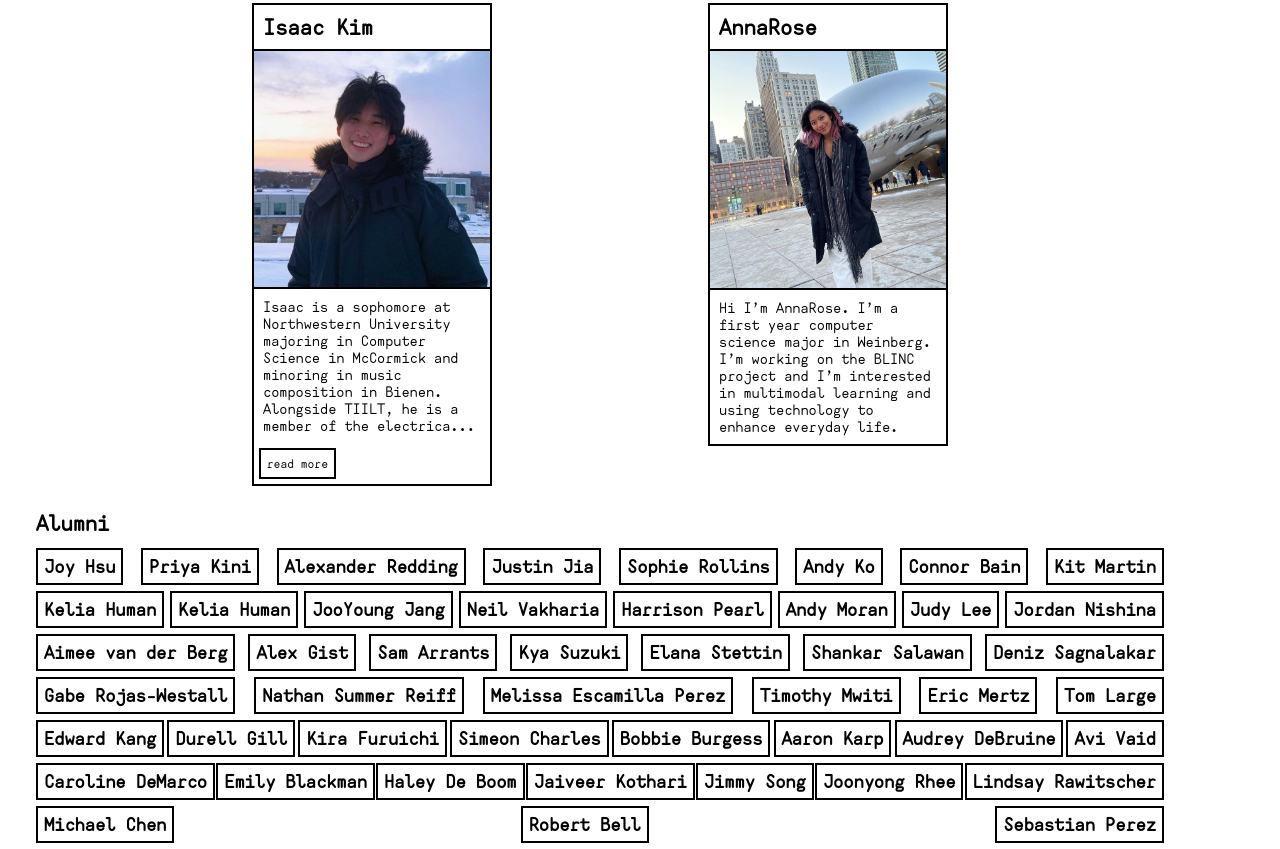
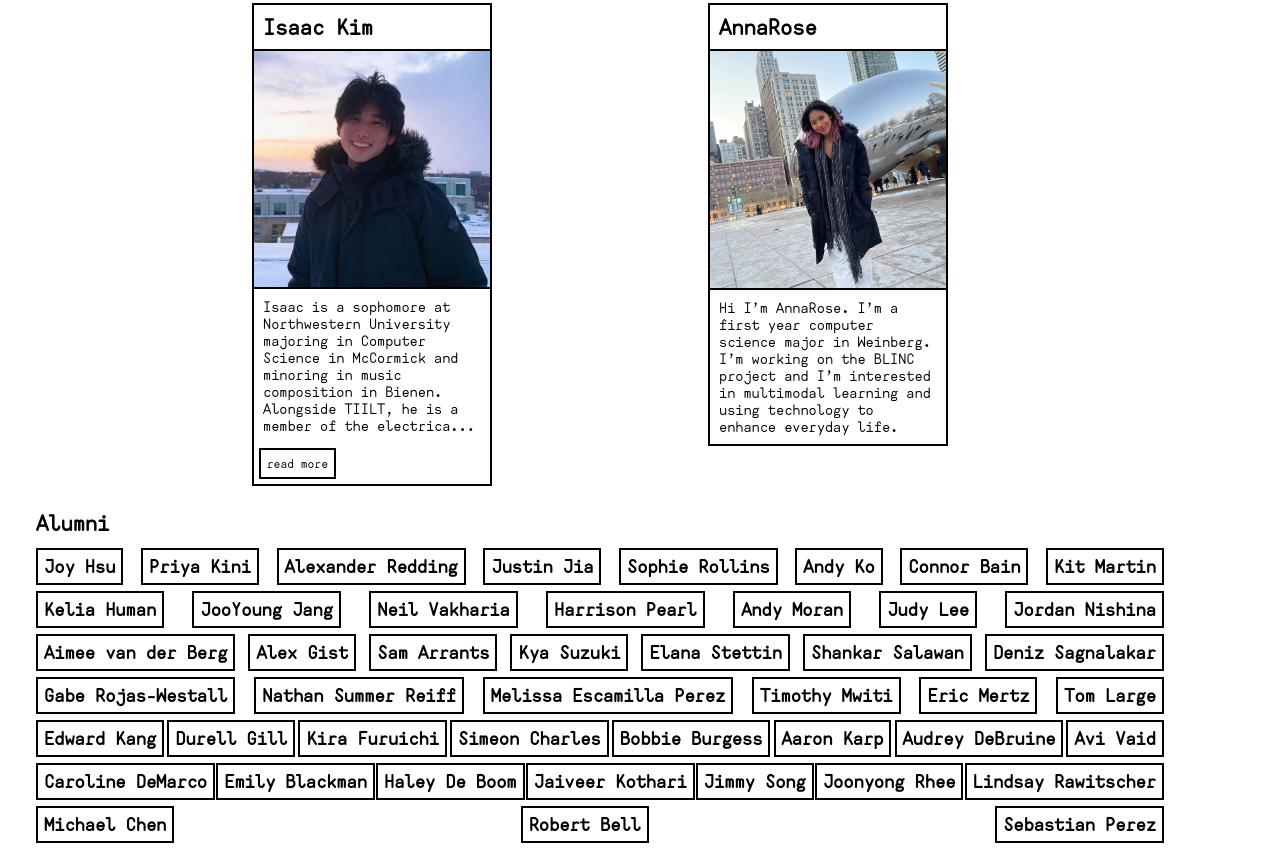
Before and after one commit to tiilt-lab/tiilt-website, a plain HTML site: page people/index.html in a window 1280 px wide. Shown: the part 4041-4890 px from the top of the page. Drawn offline with nearby package versions, Linux system fonts and the light colour scheme; some packages are replaced by stand-ins of ours; files whose address does not match are found by name.

Commit message:
minor alumni fix website

```diff
--- a/people/index.html
+++ b/people/index.html
@@ -322,7 +322,6 @@
         <li>Connor Bain</li>
         <li>Kit Martin</li>
         <li>Kelia Human</li>
-        <li>Kelia Human</li>
         <li>JooYoung Jang</li>
         <li>Neil Vakharia</li>
         <li>Harrison Pearl</li>
```
